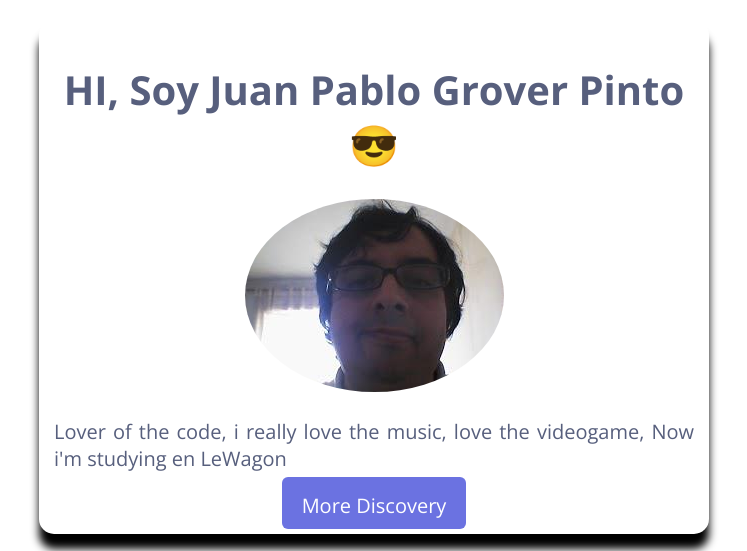
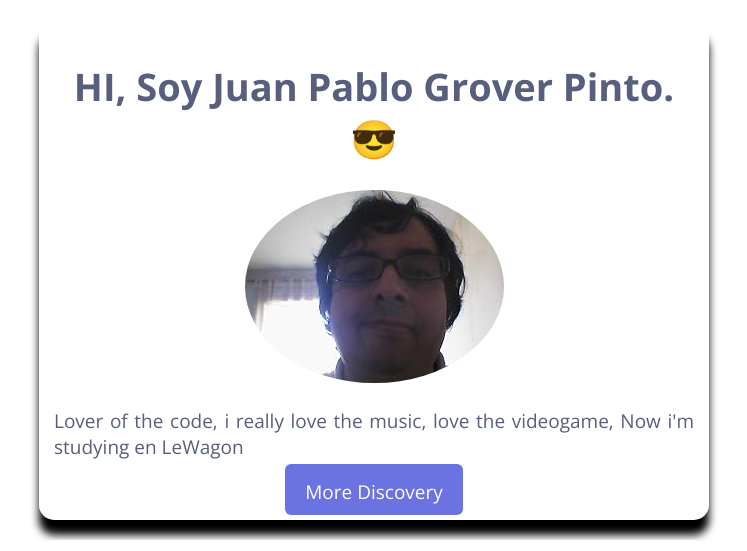
Before and after one commit to mounkey/profile, a plain HTML site: page index.html in a window 1280 px wide. Shown: the top 551 px of the page, without its empty margins (201-948 px from the left). Drawn offline with nearby package versions, Linux system fonts and the light colour scheme.

Commit message:
make my profile prettier

```diff
--- a/index.html
+++ b/index.html
@@ -15,7 +15,7 @@
   <body>
     <div class="container">
       <div class="card" id= "identity" >
-        <h1>HI, Soy Juan Pablo Grover Pinto 😎 </h1>
+        <h1>HI, Soy Juan Pablo Grover Pinto. 😎 </h1>
         <img src="images/yo.jpg" class="img" alt="Juan_Pablo">
         <p>
           Lover of the code, i really love the music, love the videogame, Now i'm studying en LeWagon
--- a/style.css
+++ b/style.css
@@ -4,7 +4,7 @@ body {
 
   font-family: 'Open Sans', sans-serif;
   font-weight: 300;
-  font-size: 20px;
+  font-size: 19px;
   background-color: white;
 
 }
```
